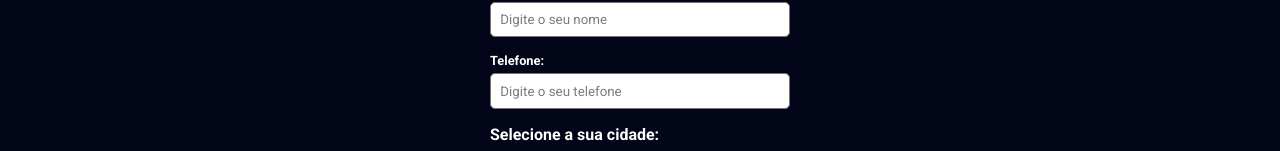
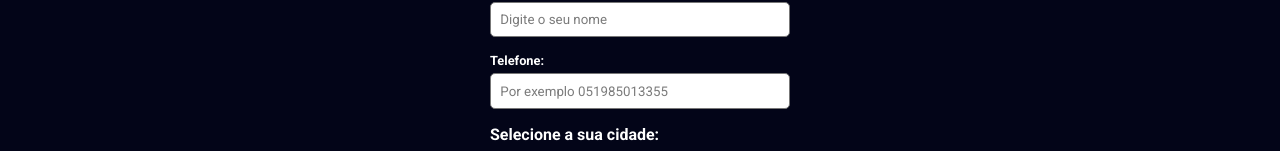
Before and after one commit to adotetoto/adoteototo-frontend, a React (Create React App) app: page /register in a window 1280 px wide. Shown: the part 313-464 px from the top of the page. Built offline with nearby package versions, Linux system fonts and the light colour scheme.

Commit message:
55 - alguns ajustes no text area

```diff
--- a/src/components/form/PetForm.jsx
+++ b/src/components/form/PetForm.jsx
@@ -115,7 +115,7 @@ const PetForm = ({ handleSubmit, petData, btnText }) => {
       <textarea
         text="Descrição do pet"
         name="description"
-        placeholder="Digite o peso do pet"
+        placeholder="Digite a descrição do pet"
         onChange={handleChange}
         value={pet.description || ""}
       ></textarea>
--- a/src/components/form/form.module.css
+++ b/src/components/form/form.module.css
@@ -32,6 +32,7 @@
 }
 
 .form_container textarea {
+  padding: 16px;
   width: 100%;
   height: 250px;
   border-radius: 5px;
--- a/src/components/pages/Auth/Register.jsx
+++ b/src/components/pages/Auth/Register.jsx
@@ -45,7 +45,7 @@ const Register = () => {
           text="Telefone"
           type="text"
           name="phone"
-          placeholder="Digite o seu telefone"
+          placeholder="Por exemplo 051985013355"
           handleOnChange={handleChange}
         />
         <Select
--- a/src/components/pages/User/Profile.jsx
+++ b/src/components/pages/User/Profile.jsx
@@ -116,7 +116,7 @@ const Profile = () => {
           text="Telefone"
           type="text"
           name="phone"
-          placeholder="Digite seu telefone"
+          placeholder="Por exemplo 051985013355"
           handleOnChange={handleChange}
           value={user.phone || ""}
         />
```
